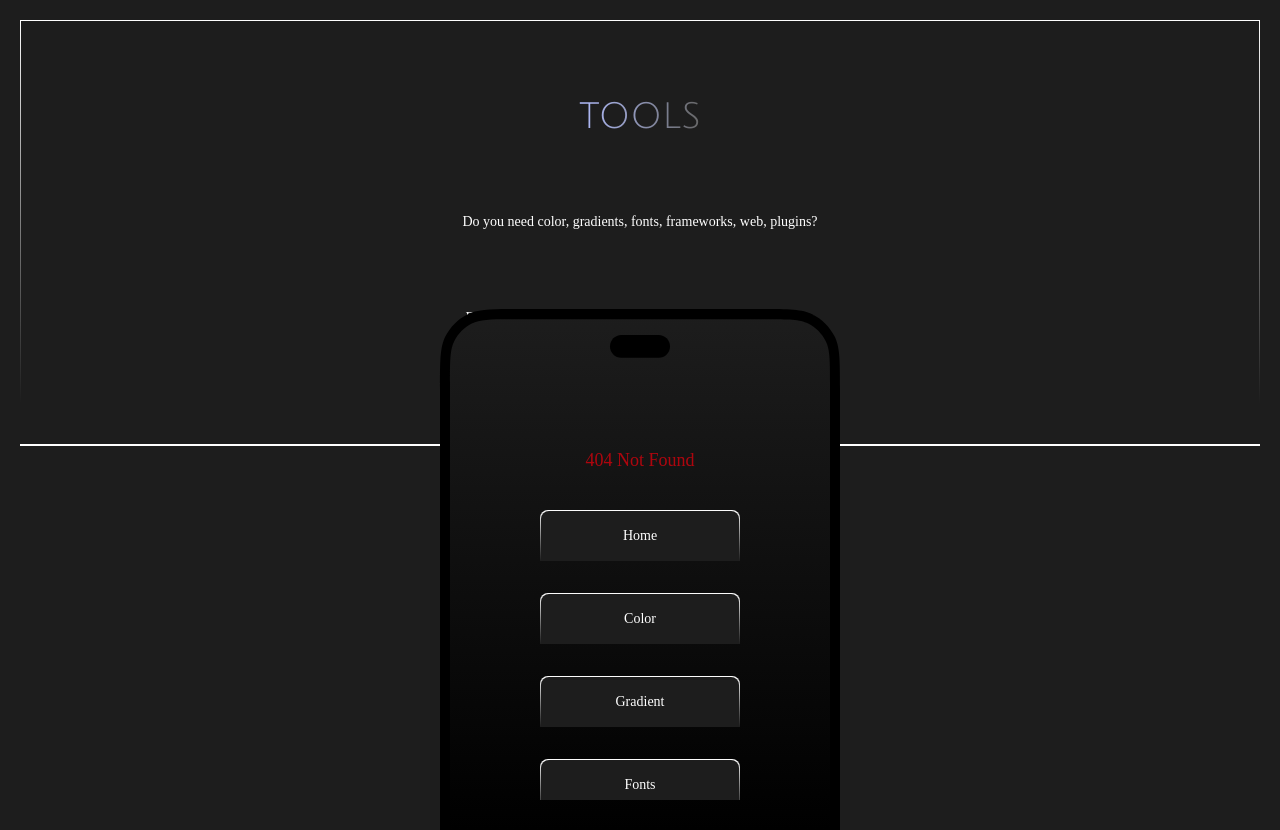
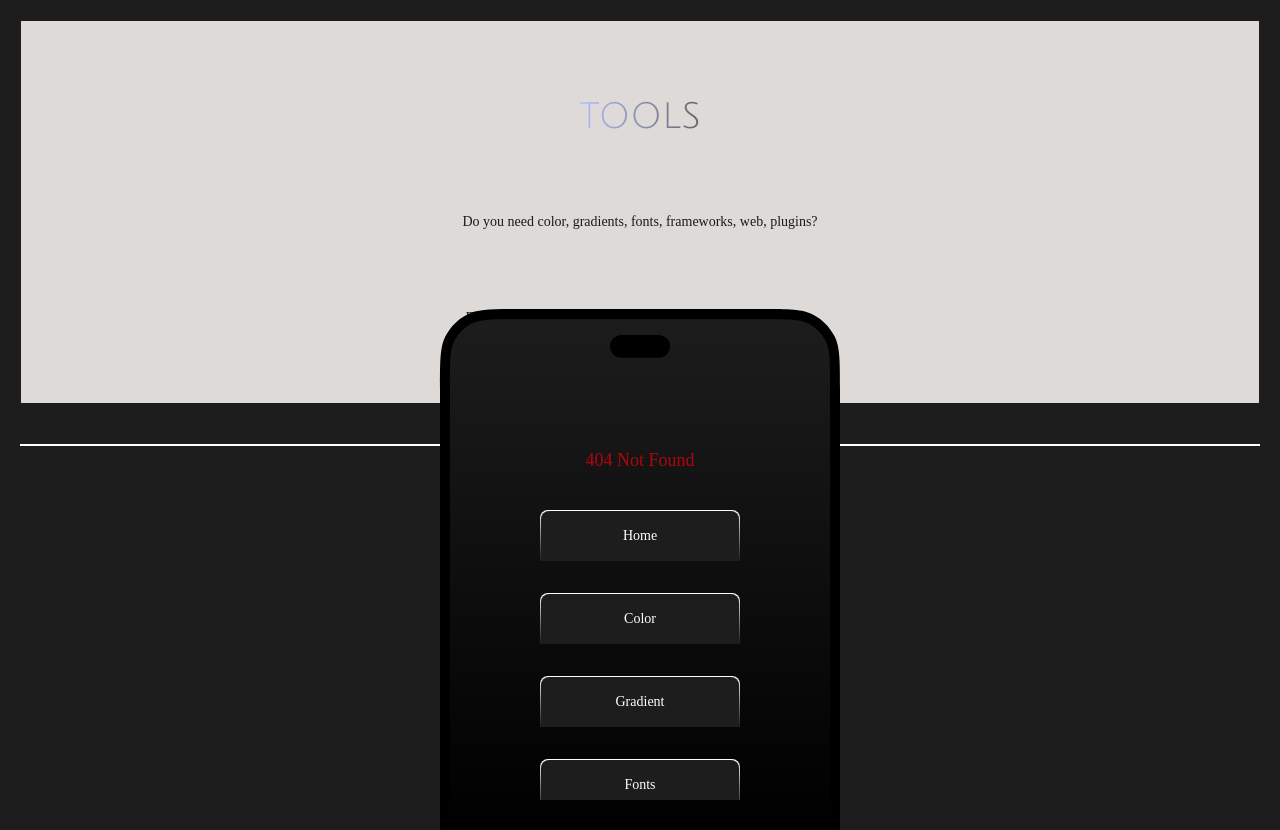
Before and after one commit to wuerion/Tools-React, a React (Vite) app: page / in a window 1280 px wide. Built offline with nearby package versions, Linux system fonts and the light colour scheme; a web font is replaced by a local one.

Commit message:
added style for dark mode

```diff
--- a/index.html
+++ b/index.html
@@ -12,7 +12,7 @@
       rel="stylesheet"
     />
   </head>
-  <body class="bg-[#1D1D1D]">
+  <body class="bg-[#1D1D1D] dark:bg-[#DDDAD8]">
     <div id="root"></div>
     <script type="module" src="/src/main.jsx"></script>
   </body>
--- a/src/components/Layout.jsx
+++ b/src/components/Layout.jsx
@@ -19,8 +19,8 @@ export function Layout({ children }) {
       <div className="text-center text-sm p-5">
         {/* Ajusta clases si es necesario */}
 
-        <div className="bg-linear-180 from-[#FFFFFF] to-[#1D1D1D] w-full p-[1px] mb-10 h-96">
-          <div className="bg-[#1d1d1d] w-full flex flex-col items-center justify-evenly text-white h-full gap-10 py-10 px-4">
+        <div className="bg-linear-180 from-[#1D1D1D] to-transparent  dark:from-[#FFFFFF] dark:to-[#1D1D1D] w-full p-[1px] mb-10 h-96">
+          <div className="bg-[#DDDAD8] dark:bg-[#1d1d1d] w-full flex flex-col items-center justify-evenly text-[#1B1B1B] dark:text-white h-full gap-10 py-10 px-4">
             {/* aqui se renderiza el titulo de la pagina */}
             <h2 className="font-[Julius_Sans_One] text-4xl bg-clip-text text-transparent -bg-linear-270 from-[#B3BEFF] to-[#666666]">
               {pageTitle}
```
